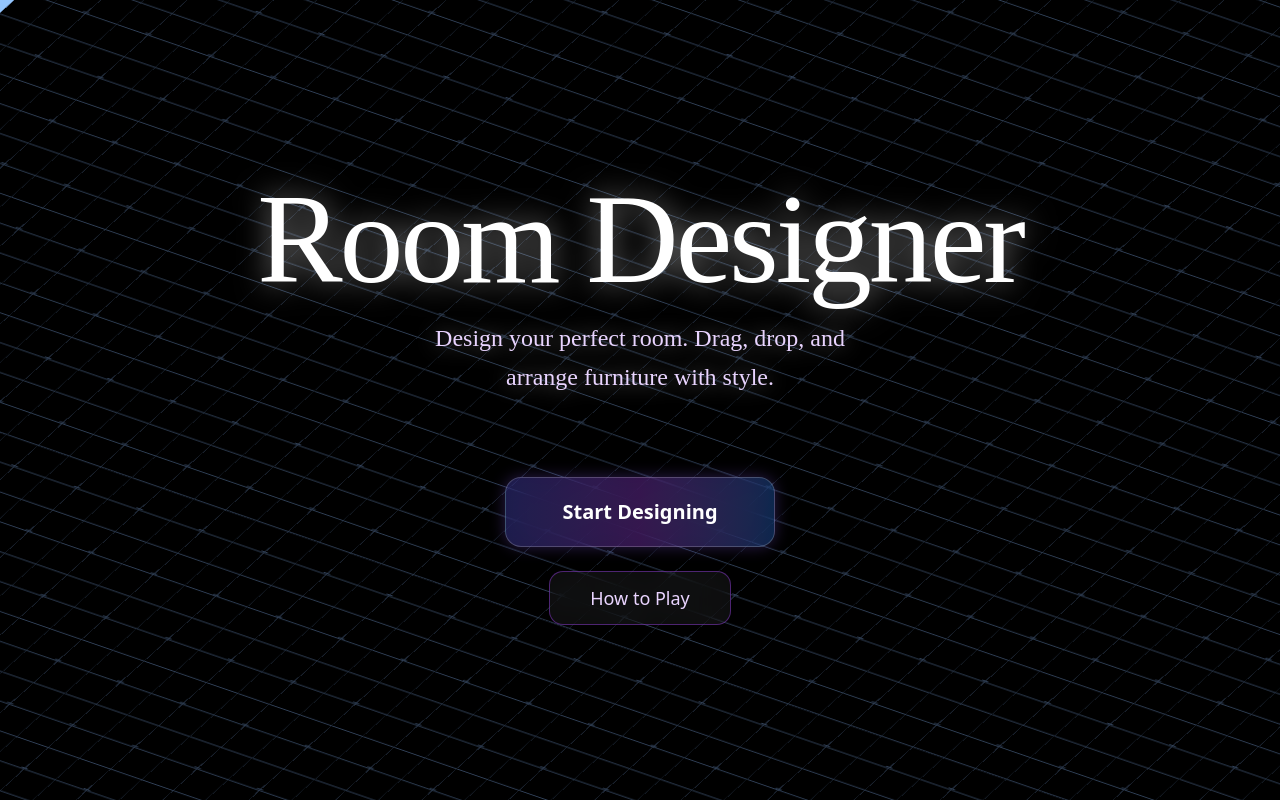
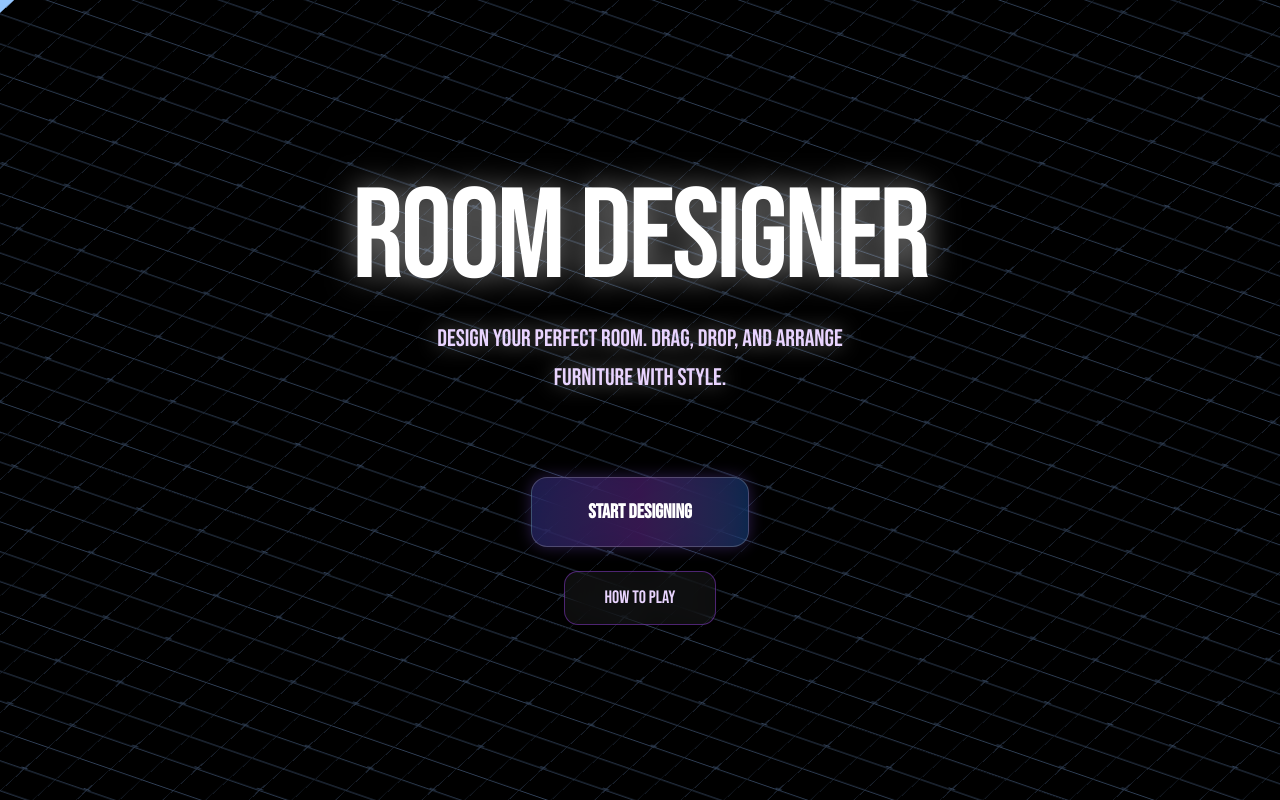
Before and after one commit to IamMoosa/smart-room-designer, a Next.js app: page / in a window 1280 px wide. Built offline with nearby package versions, Linux system fonts and the light colour scheme.

Commit message:
New Fonts

```diff
--- a/src/app/globals.css
+++ b/src/app/globals.css
@@ -6,8 +6,7 @@
 @theme inline {
   --color-background: var(--background);
   --color-foreground: var(--foreground);
-  --font-sans: var(--font-inter);
-  --font-heading: var(--font-poppins);
+  --font-sans: var(--font-bebas-neue);
   --color-sidebar-ring: var(--sidebar-ring);
   --color-sidebar-border: var(--sidebar-border);
   --color-sidebar-accent-foreground: var(--sidebar-accent-foreground);
@@ -45,6 +44,7 @@
 
 :root {
   --radius: 0.625rem;
+  --font-sans: var(--font-bebas-neue);
   --background: oklch(1 0 0);
   --foreground: oklch(0.145 0 0);
   --card: oklch(1 0 0);
@@ -117,6 +117,6 @@
     @apply border-border outline-ring/50;
   }
   body {
-    @apply bg-background text-foreground;
+    @apply bg-background text-foreground font-sans;
   }
 }
--- a/src/app/layout.tsx
+++ b/src/app/layout.tsx
@@ -1,18 +1,11 @@
 import type { Metadata } from "next";
-import { Poppins, Inter } from "next/font/google";
+import { Bebas_Neue } from "next/font/google";
 import "./globals.css";
 
-const poppins = Poppins({
-  variable: "--font-geist-sans", // keep existing CSS variable name so globals.css works without edits
+const bebasNeue = Bebas_Neue({
+  variable: "--font-bebas-neue",
   subsets: ["latin"],
-  weight: ["400", "600", "700"],
-  display: "swap",
-});
-
-const inter = Inter({
-  variable: "--font-geist-mono", // keeps existing CSS variable used for monospace / fallback
-  subsets: ["latin"],
-  weight: ["300", "400", "600"],
+  weight: ["400"],
   display: "swap",
 });
 
@@ -28,7 +21,7 @@ export default function RootLayout({
 }>) {
   return (
     <html lang="en">
-      <body className={`${poppins.variable} ${inter.variable} antialiased`}>
+      <body className={`${bebasNeue.variable} font-sans antialiased`}>
         {children}
       </body>
     </html>
--- a/src/app/page.tsx
+++ b/src/app/page.tsx
@@ -18,10 +18,10 @@ export default function MenuPage() {
         {/* Content (static, no animations) */}
         <div className="relative z-30 flex flex-col items-center justify-center h-full w-full pointer-events-none">
           <div className="text-center mb-12">
-            <h1 className="text-7xl sm:text-5xl md:text-9xl text-white mb-4 tracking-tight drop-shadow-[0_0_15px_rgba(255,255,255,0.5)]" style={{ fontFamily: '"Brush Script MT", cursive' }}>
+            <h1 className="text-7xl sm:text-5xl md:text-9xl text-white mb-4 tracking-tight drop-shadow-[0_0_15px_rgba(255,255,255,0.5)]" >
               Room Designer
             </h1>
-            <p className="text-xl sm:text-lg md:text-2xl text-purple-200 max-w-md mx-auto mb-8 leading-relaxed drop-shadow-[0_0_10px_rgba(255,255,255,0.4)]" style={{ fontFamily: '"Forte", cursive' }}>
+            <p className="text-xl sm:text-lg md:text-2xl text-purple-200 max-w-md mx-auto mb-8 leading-relaxed drop-shadow-[0_0_10px_rgba(255,255,255,0.4)]" >
               Design your perfect room. Drag, drop, and arrange furniture with style.
             </p>
           </div>
```
